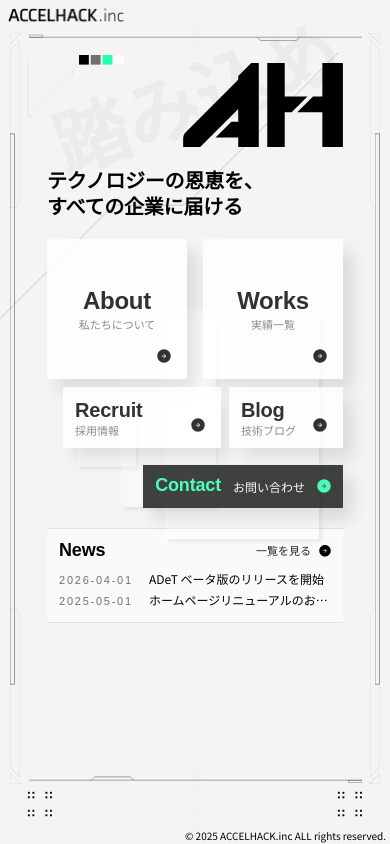
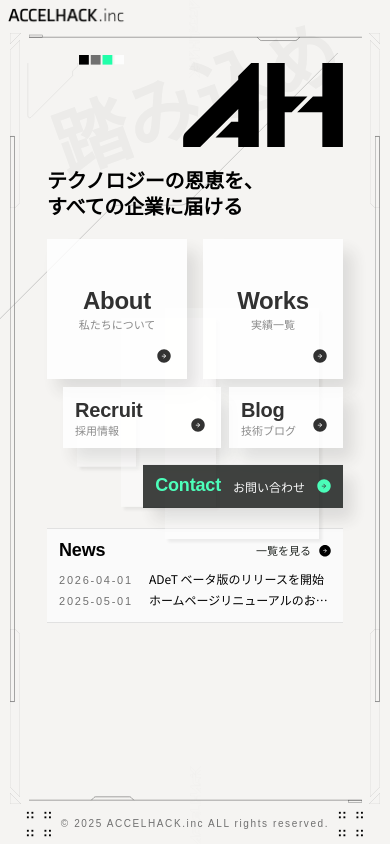
Before and after one commit to Accel-Hack/.github, a Next.js app in the folder website/: page / in a window 390 px wide. Built offline with nearby package versions, Linux system fonts and the light colour scheme; a web font is replaced by a local one.

Commit message:
フッター部分の変更

```diff
--- a/website/src/app/(company)/layout.module.css
+++ b/website/src/app/(company)/layout.module.css
@@ -51,10 +51,15 @@
   width: 50%;
 }
 
-.footer {
-  position: relative;
-  width: inherit;
-  height: var(--footer-height);
+.footer_pc {
+  width: 100%;
+  padding-right: 40px;
+  box-sizing: border-box;
+  display: flex;
+}
+
+.footer_sp {
+  display: none;
 }
 
 .content {
@@ -143,12 +148,16 @@
     justify-content: space-between;
     width: 100%;
     height: 40px;
-    padding: 0 25px;
+    padding: 0 24px;
     box-sizing: border-box;
   }
 
-  .footer {
-    height: 20px;
+  .footer_pc {
+    display: none;
+  }
+
+  .footer_sp {
+    display: flex;
   }
 
   .frame_top_line {
--- a/website/src/app/(company)/layout.tsx
+++ b/website/src/app/(company)/layout.tsx
@@ -132,6 +132,9 @@ export default function CompanyLayout({
             }}
             className={'small_media_visible'}
           />
+          <footer className={styles.footer_sp}>
+            <Footer />
+          </footer>
           <Square
             style={{
               width: '29.75px',
@@ -140,7 +143,7 @@ export default function CompanyLayout({
             className={'small_media_visible'}
           />
         </div>
-        <footer className={styles.footer}>
+        <footer className={styles.footer_pc}>
           <Footer />
         </footer>
       </Transition>
--- a/website/src/app/globals.css
+++ b/website/src/app/globals.css
@@ -167,10 +167,10 @@ body {
   --opacity-80: 80%;
 
   /* elevation の定義 */
-  --elevation-1: box-shadow: 0 2px 8px rgba(17, 19, 17, 0.08);
-  --elevation-2: box-shadow: 0 8px 24px rgba(17, 19, 17, 0.12);
-  --elevation-3: box-shadow: 8px 12px 24px rgba(17, 19, 17, 0.24);
-  --shadow-offset: box-shadow: 7px 7px 0 rgba(233, 237, 233, 0.88);
+  --elevation-1: 0 2px 8px rgba(17, 19, 17, 0.08);
+  --elevation-2: 0 8px 24px rgba(17, 19, 17, 0.12);
+  --elevation-3: 8px 12px 24px rgba(17, 19, 17, 0.24);
+  --shadow-offset: 7px 7px 0 rgba(233, 237, 233, 0.88);
 }
 
 /* 日本語フォントクラスの定義 */
--- a/website/src/component/layout/Footer.module.css
+++ b/website/src/component/layout/Footer.module.css
@@ -8,17 +8,29 @@
 }
 
 .logo_container {
-  margin: 0 1%;
   height: 100%;
   display: flex;
-  flex-direction: column;
-  justify-content: space-around;
 }
 
 .copyright {
-  height: 24px;
-  line-height: 24px;
-  width: 100%;
+  display: flex;
+  flex-direction: column;
+  height: 100%;
   position: relative;
-  font-size: calc(0.5rem + var(--font-size-adjustment));
+  font-family: 'axia', sans-serif;
+  font-size: 10px;
+  font-weight: 400;
+  line-height: 1;
+  letter-spacing: +0.16em;
+  color: var(--color-text-subtle);
 }
+
+@media screen and (max-width: 768px) {
+  .logo_container {
+    height: 40px;
+  }
+  .copyright {
+    justify-content: center;
+    align-items: center;
+  }
+}
--- a/website/src/component/molecule/LinkBox.module.css
+++ b/website/src/component/molecule/LinkBox.module.css
@@ -18,7 +18,7 @@
 
 .link_box:hover {
   background-color: var(--company-color);
-  transform: translate3d(-3px, -5px, 0);
+  transform: translate(-4px, -4px);
   box-shadow:
     17px 20px 24px rgba(0, 0, 0, 0.17),
     0 1px 0 rgba(255, 255, 255, 0.7) inset;
```
Also changed, not shown: 1 other file (tests, documents, lock files or other folders).
